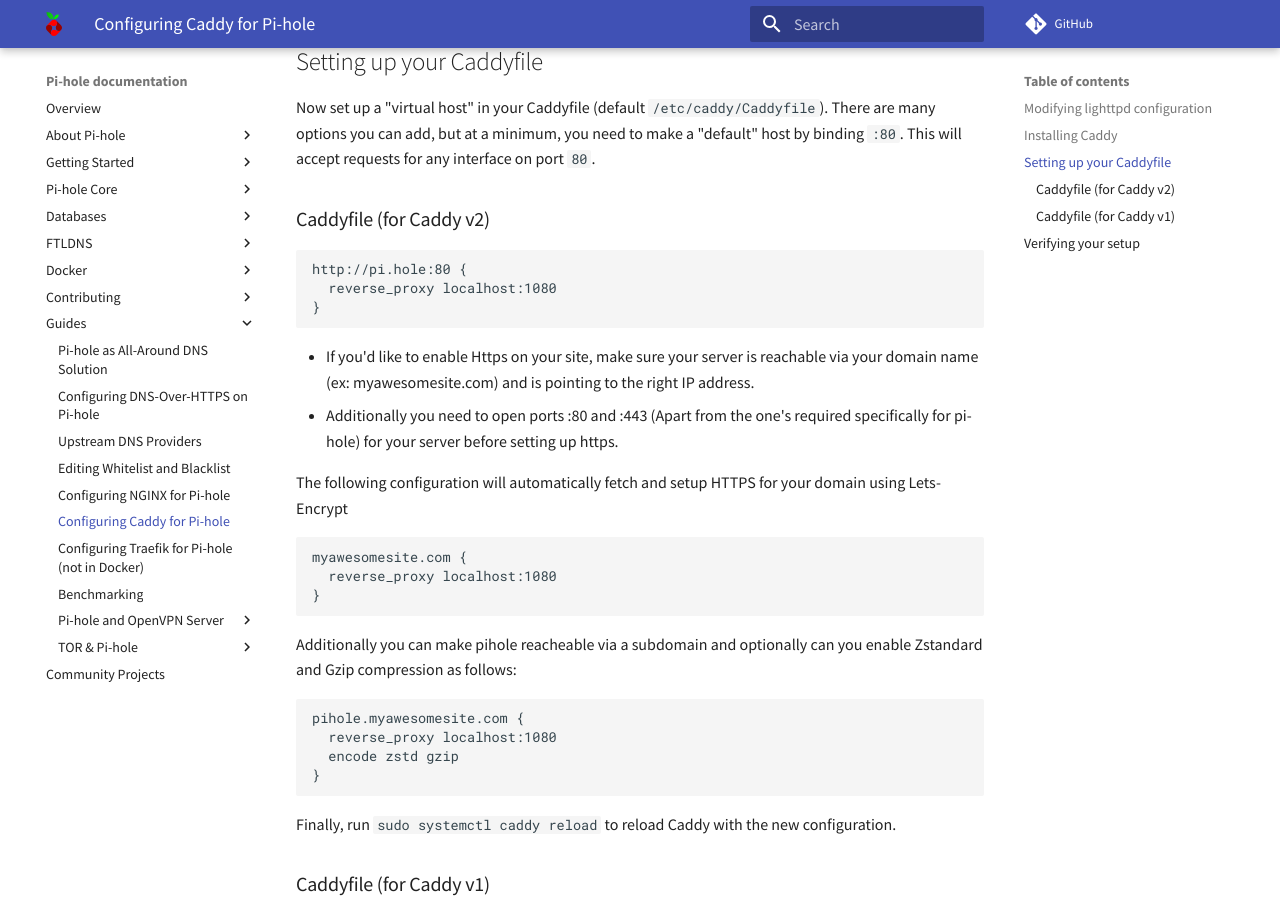
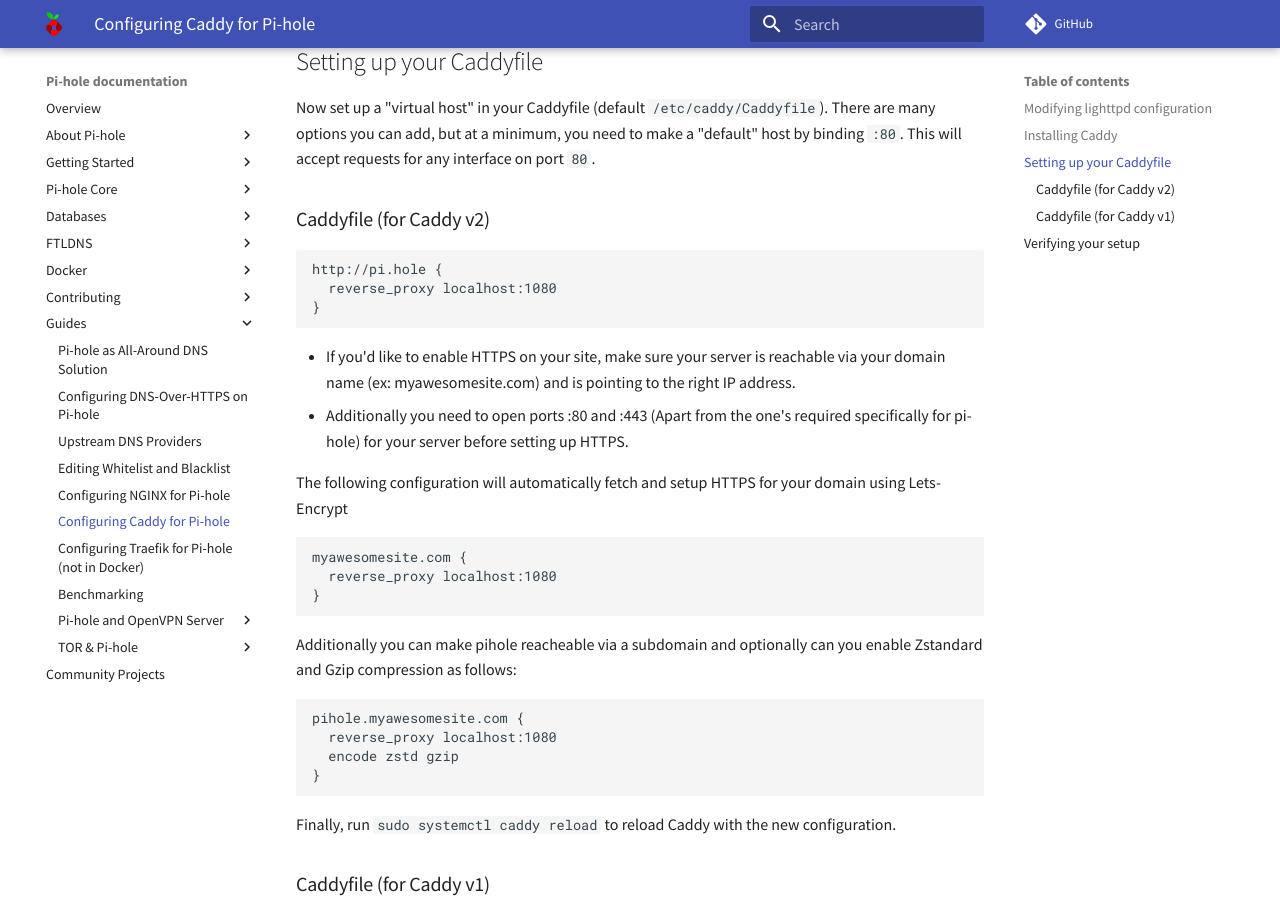
Before and after one commit to pi-hole/docs, an MkDocs documentation site: the page built from docs/guides/caddy-configuration.md, in a window 1280 px wide and 900 px high, scrolled down 836 px. Built offline with MkDocs 1.6.1 and Material for MkDocs 9.7.7, drawn with Linux system fonts in a browser that asks for light colours; comment, search, counter and statistics services are not loaded; some of the changed lines change nothing that is shown.

Commit message:
Update caddy-configuration.md

````diff
--- a/docs/guides/caddy-configuration.md
+++ b/docs/guides/caddy-configuration.md
@@ -37,13 +37,13 @@
 ### Caddyfile (for Caddy v2)
 
 ```
-http://pi.hole:80 {
+http://pi.hole {
   reverse_proxy localhost:1080
 }
 ```
 
-- If you'd like to enable Https on your site, make sure your server is reachable via your domain name (ex: myawesomesite.com) and is pointing to the right IP address.
-- Additionally you need to open ports :80 and :443 (Apart from the one's required specifically for pi-hole) for your server before setting up https.
+- If you'd like to enable HTTPS on your site, make sure your server is reachable via your domain name (ex: myawesomesite.com) and is pointing to the right IP address.
+- Additionally you need to open ports :80 and :443 (Apart from the one's required specifically for pi-hole) for your server before setting up HTTPS.
 
 The following configuration will automatically fetch and setup HTTPS for your domain using Lets-Encrypt
 
````
